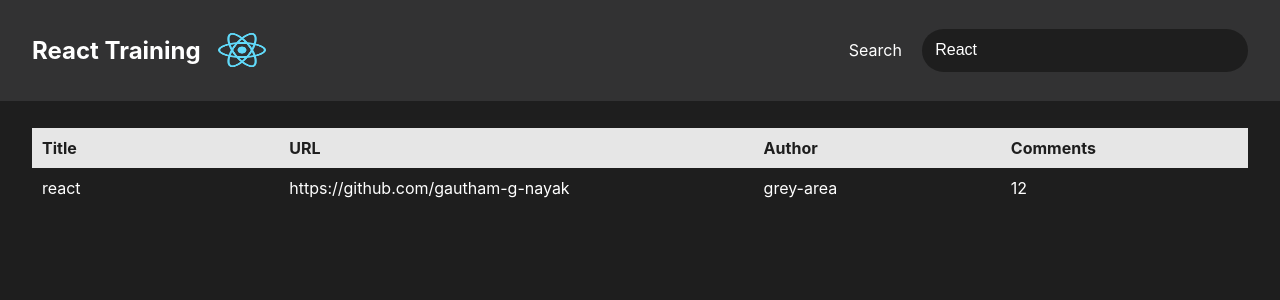
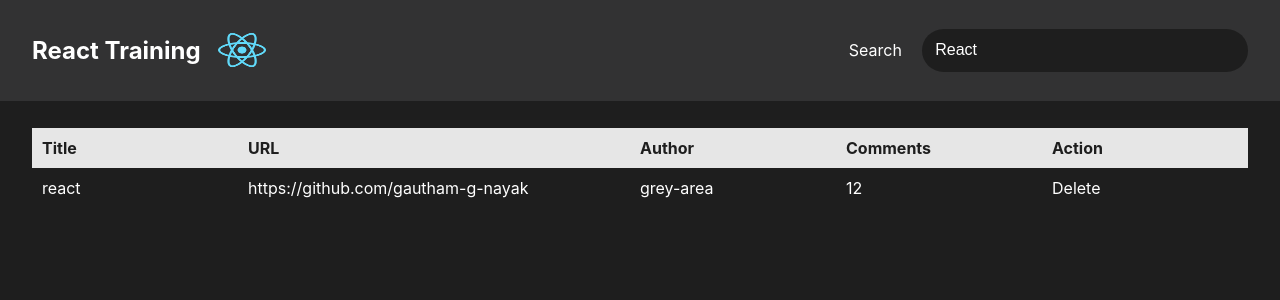
Before and after one commit to gautham-g-nayak/test-your-skills, a React (Create React App) app: page / in a window 1280 px wide. Shown: the top 300 px of the page. Built offline with nearby package versions, Linux system fonts and the light colour scheme.

Commit message:
initial commit

```diff
--- a/src/App.tsx
+++ b/src/App.tsx
@@ -1,9 +1,10 @@
 import "./App.css";
 import List from "./components/List";
-import Search from "./components/Search";
+import InputWithLabel from "./components/InputWithLabel";
 import logo from "./assets/logo.png";
 import usePersistence from "./hooks/usePersistence";
-
+import React, { useEffect, useState } from "react";
+import { StoryType } from "./types";
 
 const title = "React Training";
 
@@ -46,19 +47,48 @@ const listOfItems = [
   },
 ];
 
-function App() {
-  const [searchText, setSearchText]: any = usePersistence(
-    "searchTerm",
-    "React"
+function getAsyncData() {
+  return new Promise((resolve, reject) =>
+    setTimeout(() => resolve({ data: listOfItems }), 3000)
   );
+}
 
-  function handleChange(event: any) {
+function App(): JSX.Element {
+  const [searchText, setSearchText] = usePersistence("searchTerm", "React");
+  const [stories, setStories] = useState([]);
+  const [isLoading, setIsLoading] = useState(false);
+  const [isError, setIsError] = useState(false);
+
+  useEffect(() => {
+    setIsLoading(true);
+    getAsyncData()
+      .finally(() => setIsLoading(false))
+      .then((value: any) => setStories(value.data))
+      .catch((e) => setIsError(true));
+  }, []);
+
+  function handleChange(event: React.ChangeEvent<HTMLInputElement>) {
     setSearchText(event.target.value);
   }
 
-  const filteredList = listOfItems.filter((item: any) =>
+  function handleDeleteClick(objectId: number) {
+    const newListOfItems = stories.filter(
+      (story: StoryType) => story.objectID !== objectId
+    );
+    setStories(newListOfItems);
+  }
+
+  const filteredList = stories.filter((item: StoryType) =>
     item.title.toLowerCase().includes(searchText.toLowerCase())
   );
+
+  if (isError) {
+    return (
+      <h1 style={{ marginTop: "10rem", color: " red" }}>
+        Something went wrong
+      </h1>
+    );
+  }
 
   return (
     <div>
@@ -67,11 +97,19 @@ function App() {
           <h1>{title}</h1>
           <img src={logo} />
         </div>
-        <Search searchText={searchText} onChange={handleChange}>
+        <InputWithLabel
+          searchText={searchText}
+          onChange={handleChange}
+          id="searchBox"
+        >
           Search
-        </Search>
+        </InputWithLabel>
       </nav>
-      <List listOfItems={filteredList} />
+      {isLoading ? (
+        <h1 style={{ marginTop: "10rem" }}>Loading</h1>
+      ) : (
+        <List listOfItems={filteredList} onClickDelete={handleDeleteClick} />
+      )}
     </div>
   );
 }
--- /dev/null
+++ b/src/components/InputWithLabel.tsx
@@ -0,0 +1,28 @@
+import { count } from "console";
+import React from "react";
+import "./InputWithLabel.css";
+
+type InputWithLabelProps = {
+  children: React.ReactNode;
+  onChange: (e: React.ChangeEvent<HTMLInputElement>) => void;
+  searchText: string;
+  type?: string;
+  id: string;
+};
+
+const InputWithLabel = ({
+  children,
+  onChange,
+  searchText,
+  type = "text",
+  id,
+}: InputWithLabelProps) => {
+  return (
+    <div>
+      <label htmlFor={id}>{children} </label>
+      <input value={searchText} id={id} type={type} onChange={onChange} />
+    </div>
+  );
+};
+
+export default InputWithLabel;
--- a/src/components/Item.tsx
+++ b/src/components/Item.tsx
@@ -1,10 +1,21 @@
-const Item = ({ title, url, author, num_comments }: any) => {
+import { StoryType } from "../types";
+
+type ItemProps = {
+  item: StoryType;
+  onClickDelete: (e: number) => void;
+};
+
+const Item = ({
+  item: { title, url, author, num_comments, objectID },
+  onClickDelete,
+}: ItemProps) => {
   return (
     <tr>
       <td className="itemTitle">{title}</td>
       <td className="itemUrl">{url}</td>
       <td>{author}</td>
       <td>{num_comments}</td>
+      <td onClick={() => onClickDelete(objectID)}>Delete</td>
     </tr>
   );
 };
--- a/src/components/List.tsx
+++ b/src/components/List.tsx
@@ -1,7 +1,13 @@
 import "./List.css";
 import Item from "./Item";
+import { StoryType } from "../types";
 
-const List = ({ listOfItems }: any) => {
+type ListProps = {
+  listOfItems: Array<StoryType>;
+  onClickDelete: (e: number) => void;
+};
+
+const List = ({ listOfItems, onClickDelete }: ListProps) => {
   return (
     <div>
       <table>
@@ -11,11 +17,16 @@ const List = ({ listOfItems }: any) => {
             <th>URL</th>
             <th>Author</th>
             <th>Comments</th>
+            <th>Action</th>
           </tr>
         </thead>
         <tbody>
-          {listOfItems.map(({ objectID, ...rest }: any) => (
-            <Item key={objectID} {...rest} />
+          {listOfItems.map((item) => (
+            <Item
+              key={item.objectID}
+              item={item}
+              onClickDelete={onClickDelete}
+            />
           ))}
         </tbody>
       </table>
--- a/src/components/Search.tsx
+++ /dev/null
@@ -1,17 +0,0 @@
-import "./Search.css";
-
-const Search = ({ children, onChange, searchText }: any) => {
-  return (
-    <div>
-      <label htmlFor="searchBox">{children} </label>
-      <input
-        value={searchText}
-        id="searchBox"
-        type="text"
-        onChange={onChange}
-      />
-    </div>
-  );
-};
-
-export default Search;
--- a/src/hooks/usePersistence.ts
+++ b/src/hooks/usePersistence.ts
@@ -1,6 +1,9 @@
 import { useState, useEffect } from "react";
 
-function usePersistence(localStorageKey: string, initValue: string) {
+function usePersistence(
+  localStorageKey: string,
+  initValue: string
+): [string, (e: string) => void] {
   const [value, setValue] = useState(
     localStorage.getItem(localStorageKey) ?? initValue
   );
--- /dev/null
+++ b/src/types/index.ts
@@ -0,0 +1,9 @@
+export type StoryType = {
+  title: string;
+  url: string;
+  created_at: string;
+  author: string;
+  points: number;
+  num_comments: number;
+  objectID: number;
+};
```
Also changed, not shown: src/components/InputWithLabel.css (renamed from src/components/Search.css).
